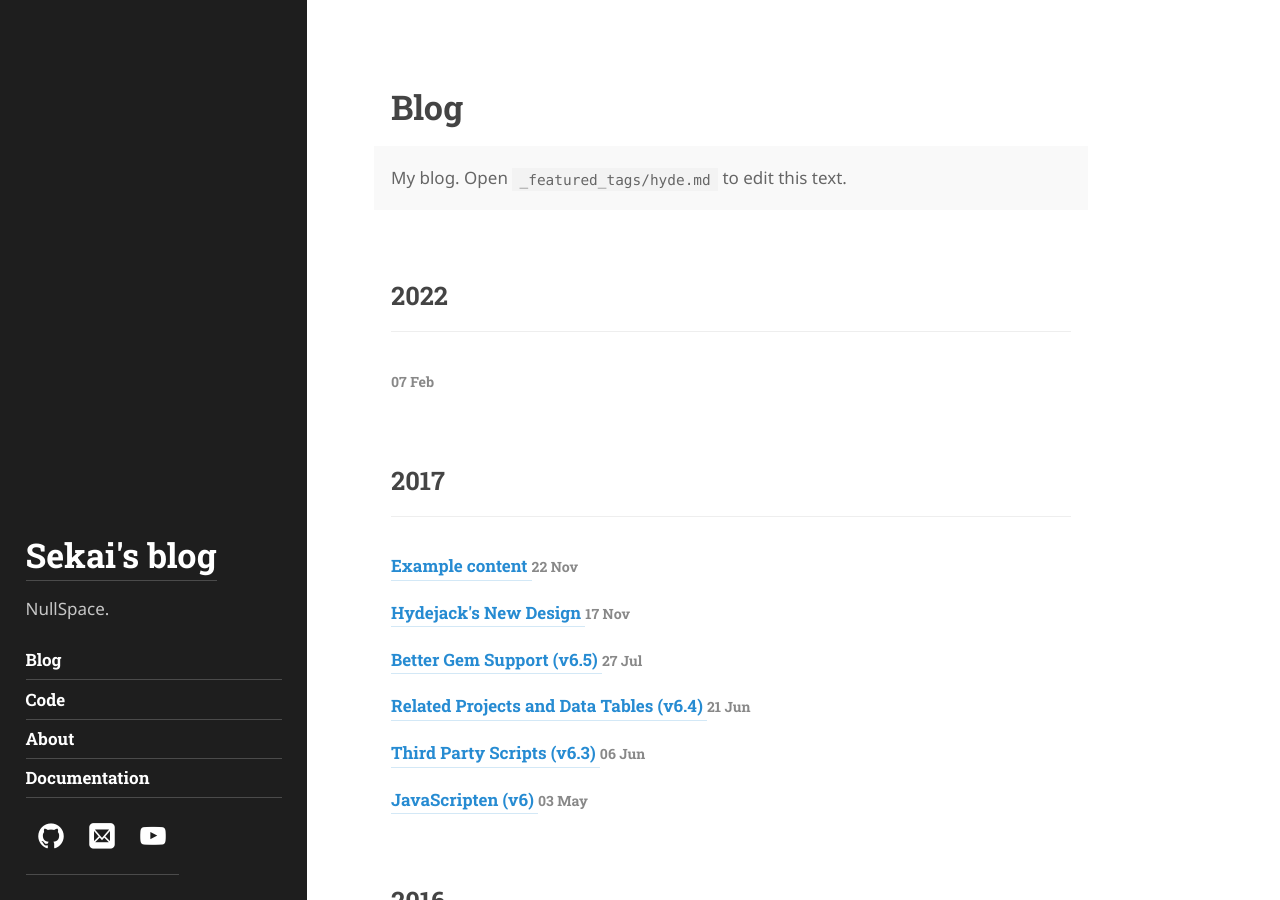
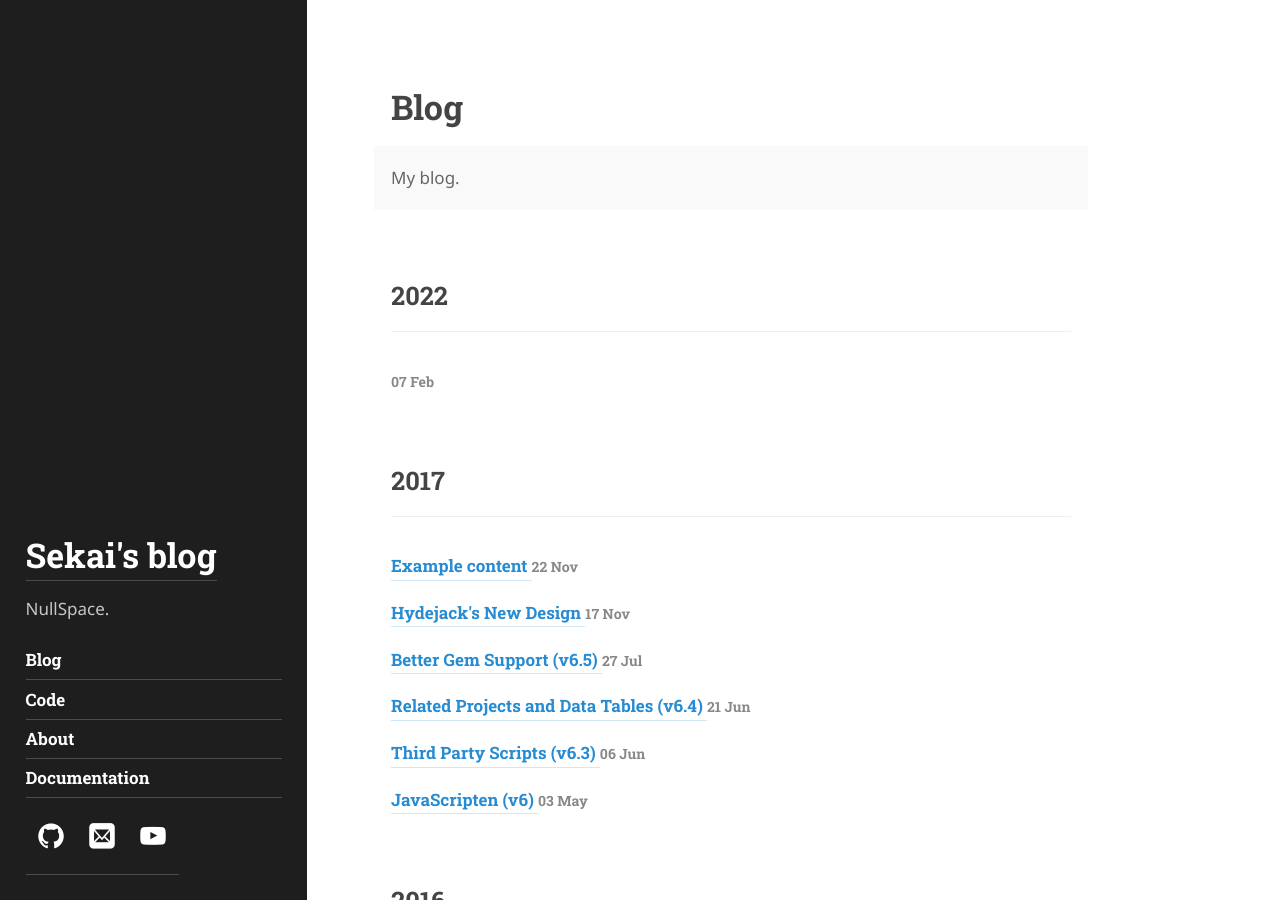
Before and after one commit to SekaiGao/SekaiGao.github.io, a Jekyll site: the page built from _featured_tags/hyde.md, in a window 1280 px wide and 900 px high. Built offline with Jekyll 4.4.1, drawn with Linux system fonts in a browser that asks for light colours; some web fonts are replaced.

Commit message:
Update hyde.md

```diff
--- a/_featured_tags/hyde.md
+++ b/_featured_tags/hyde.md
@@ -6,8 +6,6 @@ menu: true
 order: 1
 description: >
   My blog.
-
-  Open `_featured_tags/hyde.md` to edit this text.
 accent_color: '#268bd2'
 accent_image:
   background: '#202020'
```
